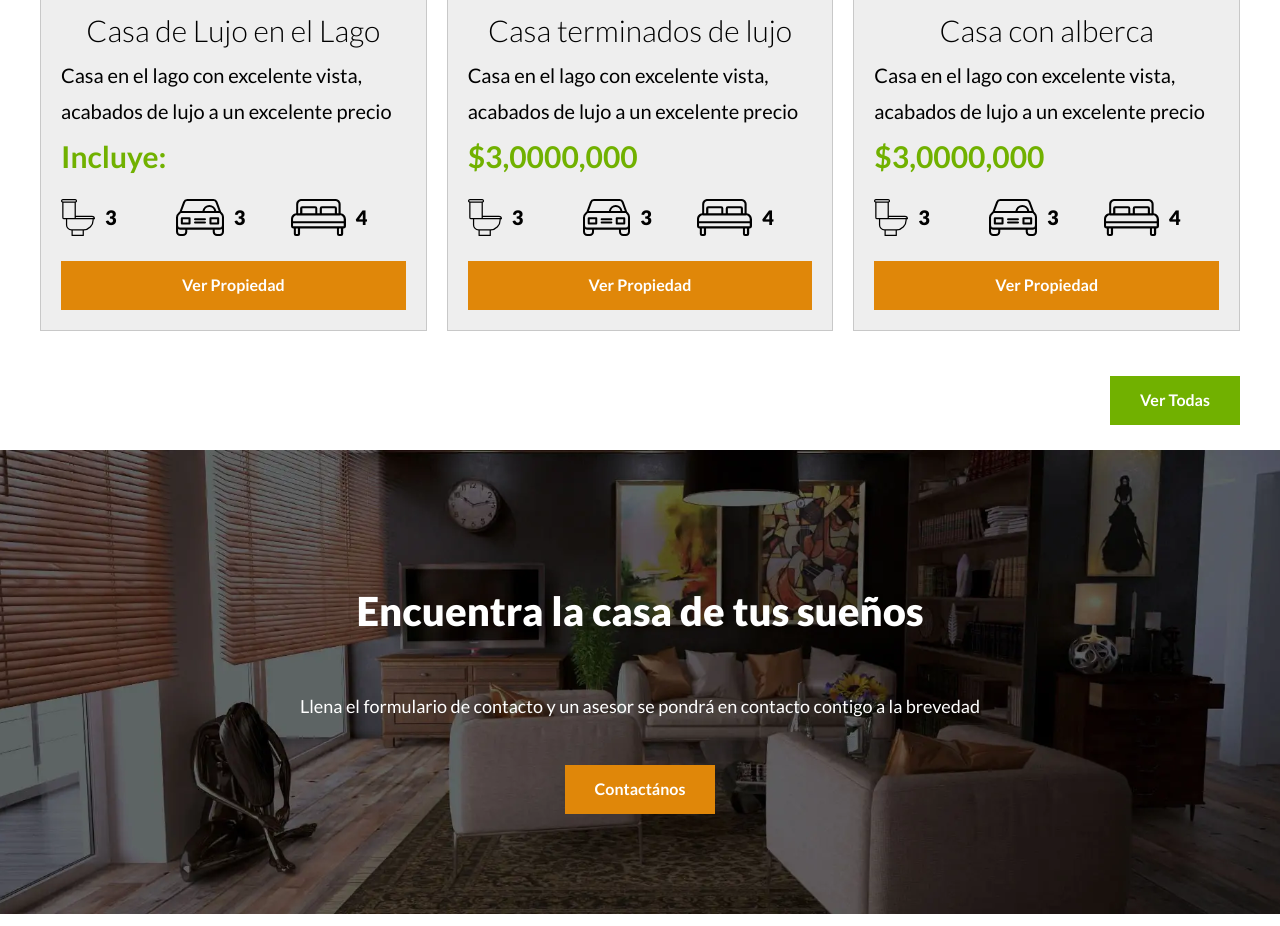
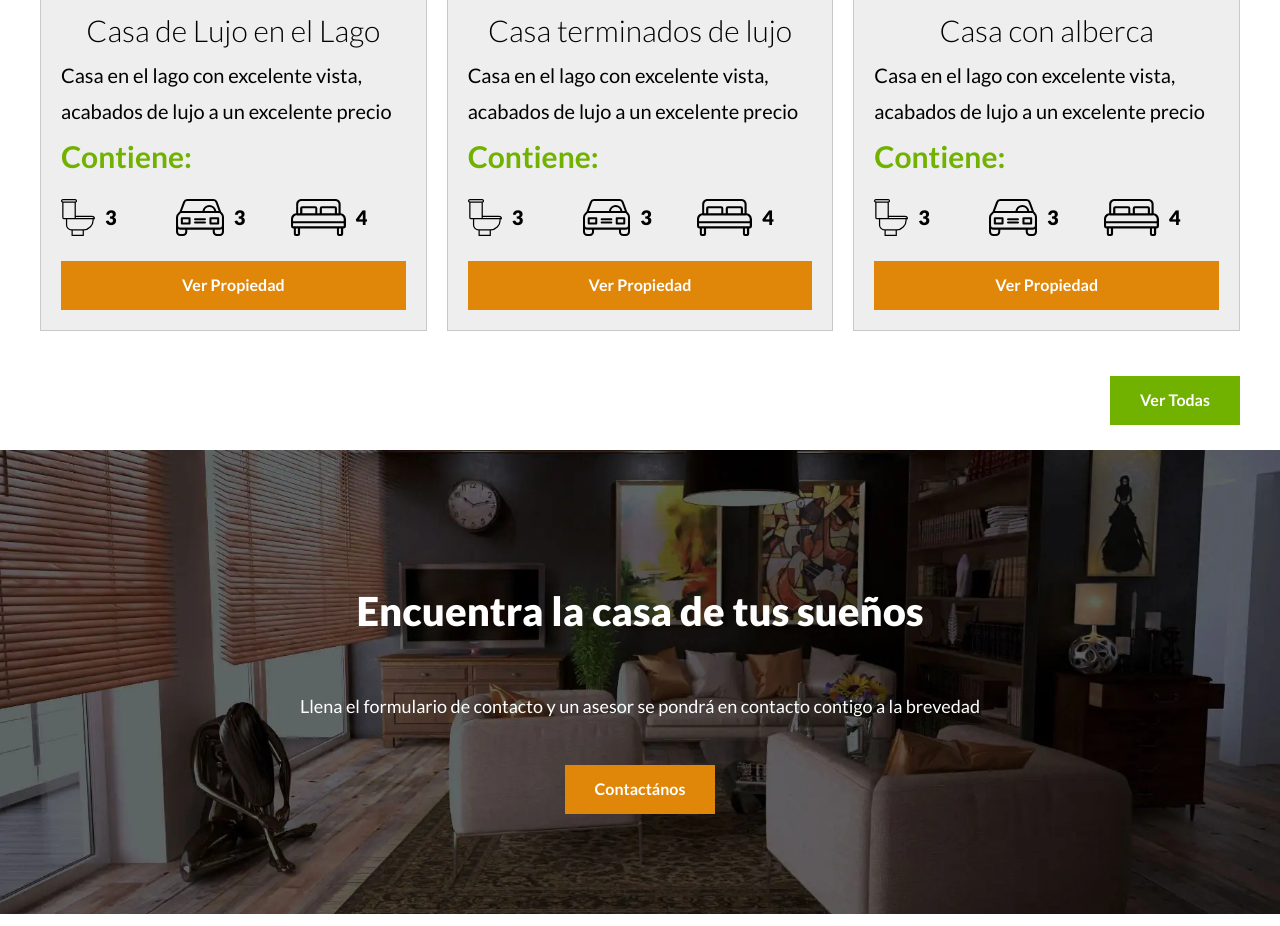
Before and after one commit to DevLaCruz/darquiteksa, a website: page index.html in a window 1280 px wide. Shown: the part 1680-2606 px from the top of the page. Drawn offline with Linux system fonts and the light colour scheme.

Commit message:
Update index.html

```diff
--- a/index.html
+++ b/index.html
@@ -72,7 +72,7 @@
                 <div class="contenido-anuncio">
                     <h3>Casa de Lujo en el Lago</h3>
                     <p>Casa en el lago con excelente vista, acabados de lujo a un excelente precio</p>
-                    <p class="precio">Incluye:</p>
+                    <p class="precio">Contiene:</p>
 
                     <ul class="iconos-caracteristicas">
                         <li>
@@ -105,7 +105,7 @@
                 <div class="contenido-anuncio">
                     <h3>Casa terminados de lujo</h3>
                     <p>Casa en el lago con excelente vista, acabados de lujo a un excelente precio</p>
-                    <p class="precio">$3,0000,000</p>
+                    <p class="precio">Contiene:</p>
 
                     <ul class="iconos-caracteristicas">
                         <li>
@@ -138,7 +138,7 @@
                 <div class="contenido-anuncio">
                     <h3>Casa con alberca</h3>
                     <p>Casa en el lago con excelente vista, acabados de lujo a un excelente precio</p>
-                    <p class="precio">$3,0000,000</p>
+                    <p class="precio">Contiene:</p>
 
                     <ul class="iconos-caracteristicas">
                         <li>
```
